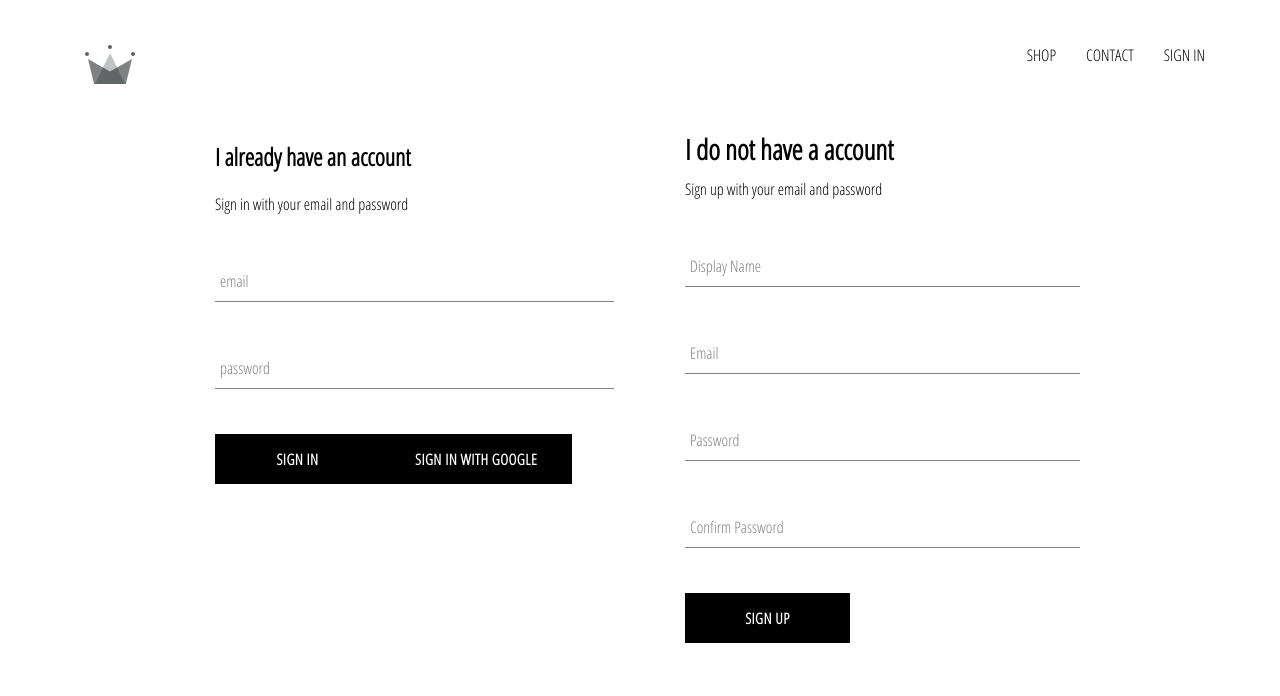
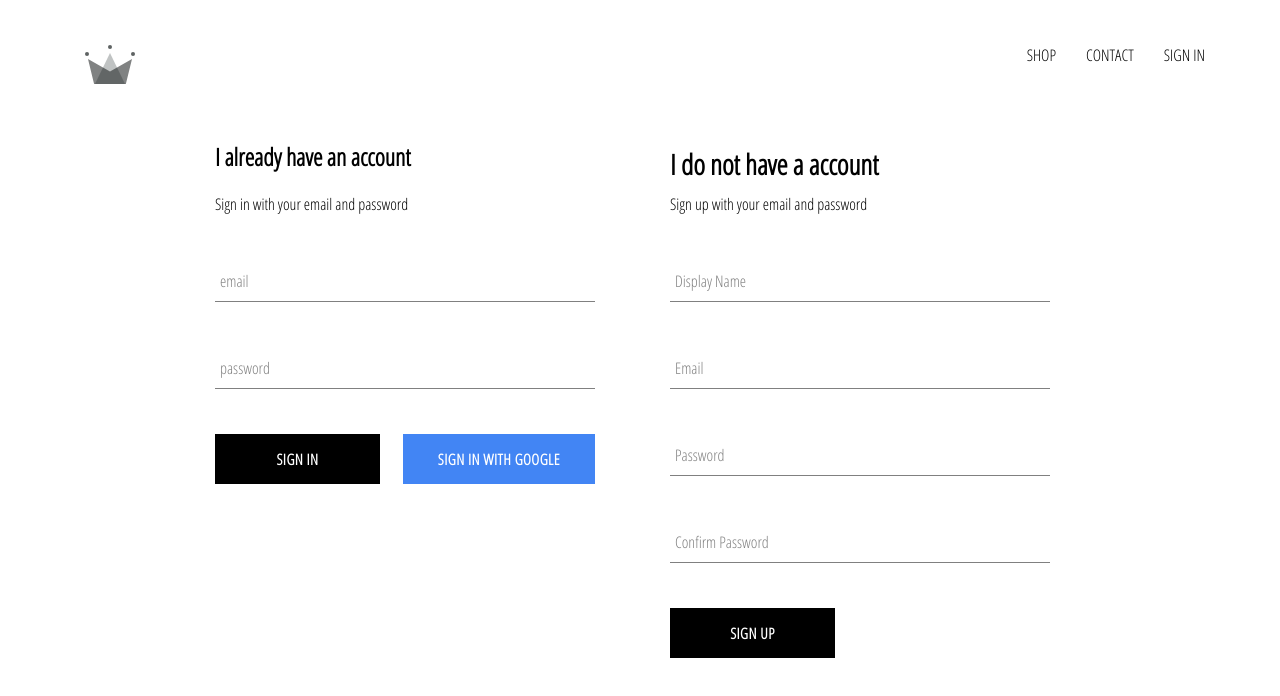
Before and after one commit to goralekseev/crwn-clothing, a React (Create React App) app: page /signin in a window 1280 px wide. Shown: the top 696 px of the page. Built offline with nearby package versions, Linux system fonts and the light colour scheme; no server answers.

Commit message:
Sign out button and button design

```diff
--- a/src/App.css
+++ b/src/App.css
@@ -7,3 +7,7 @@
     text-decoration : none;
     color: black;
 }
+
+*{
+    box-sizing:border-box
+}
--- a/src/App.js
+++ b/src/App.js
@@ -46,7 +46,7 @@
   render() {
     return (
       <div >
-        <Header/>
+        <Header currentUser={this.state.currentUser}/>
         <Switch >
           <Route exact path='/' component={HomePage} />
           <Route path='/shop'component={ShopPage} />
--- a/src/components/custom-button/custom-button.component.js
+++ b/src/components/custom-button/custom-button.component.js
@@ -2,8 +2,8 @@
 
 import './custom-button.styles.css'
 
-const CustomButton=({ children, ...otherProps}) =>(
-    <button className='custom-button' {...otherProps}>
+const CustomButton=({ children, isGoogleSignIn, ...otherProps}) =>(
+    <button className={`${isGoogleSignIn ? 'google-sign-in': ''} custom-button`} {...otherProps}>
         {children}
     </button>
 );
--- a/src/components/custom-button/custom-button.styles.css
+++ b/src/components/custom-button/custom-button.styles.css
@@ -19,3 +19,13 @@
       color: black;
       border: 1px solid black;
     }
+
+.google-sign-in{
+  background-color: #4285f4;
+  color: white;
+    }
+
+.google-sign-in:hover{
+  background-color: #357ae8;
+  border:none
+}
--- a/src/components/sign-in/sign-in.component.js
+++ b/src/components/sign-in/sign-in.component.js
@@ -59,9 +59,12 @@
                         label="password"
                         required/>
 
-                    <CustomButton type="submit"> Sign In </CustomButton>
-                    <CustomButton onClick={signInWithGoogle}>
-                    {' '} Sign in with Google {' '} </CustomButton>
+                    <div className='buttons'>
+                        <CustomButton type="submit"> Sign In </CustomButton>
+                        <CustomButton onClick={signInWithGoogle} isGoogleSignIn>
+                        {' '} Sign in with Google {' '} </CustomButton>
+                    </div>
+
                 </form>
             </div>
         )
--- a/src/components/sign-in/sign-in.styles.css
+++ b/src/components/sign-in/sign-in.styles.css
@@ -1,5 +1,5 @@
 .sign-in {
-    width: 30vw;
+    width: 380px;
     display: flex;
     flex-direction: column;
 }
@@ -7,3 +7,8 @@
 .title{
     margin: 10px 0;
 }
+
+.buttons{
+    display : flex;
+    justify-content: space-between;
+}
--- a/src/components/sign-up/sign-up.styles.css
+++ b/src/components/sign-up/sign-up.styles.css
@@ -2,6 +2,7 @@
     display: flex;
     flex-direction: column;
     width: 380px;
+    margin: 15px;
 }
 .title {
       margin: 10px 0;
```
